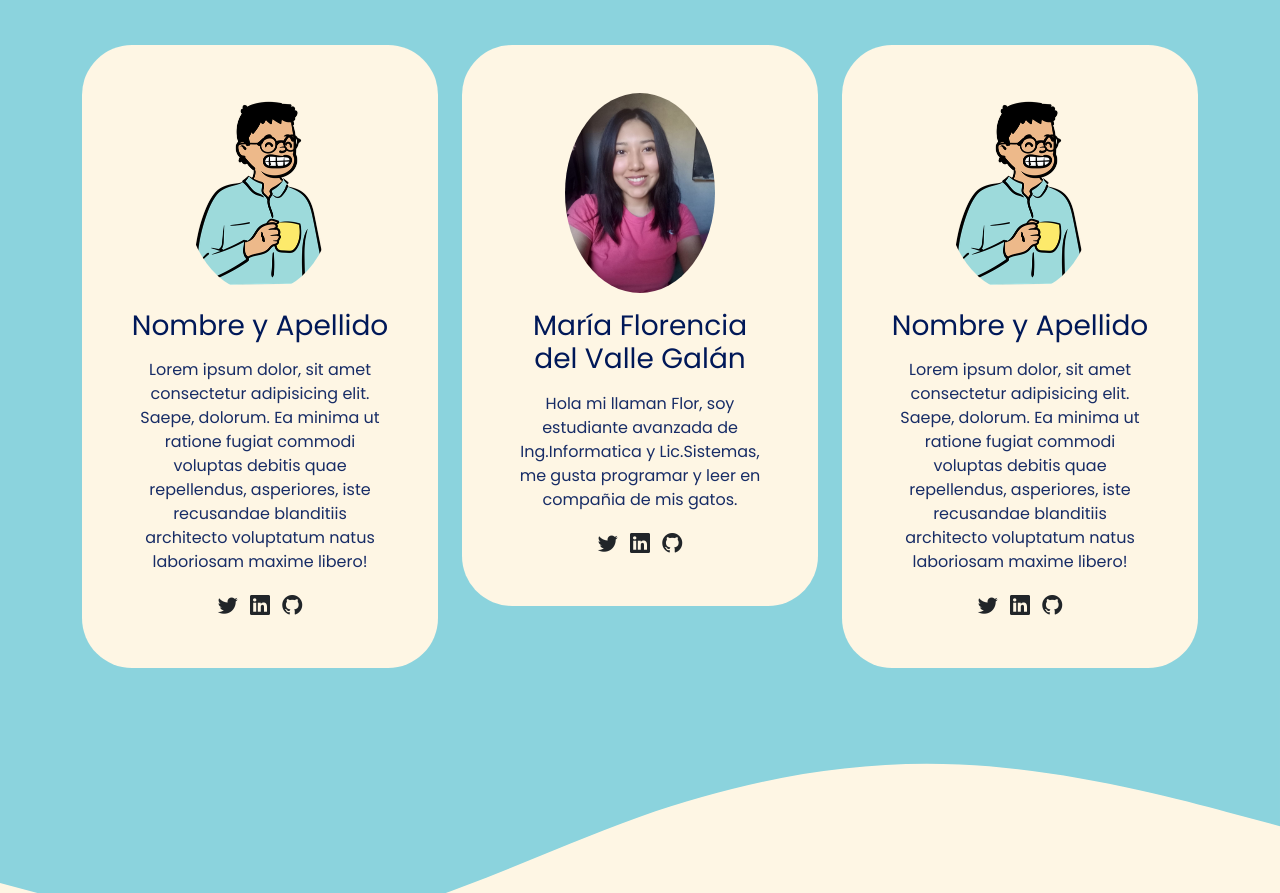
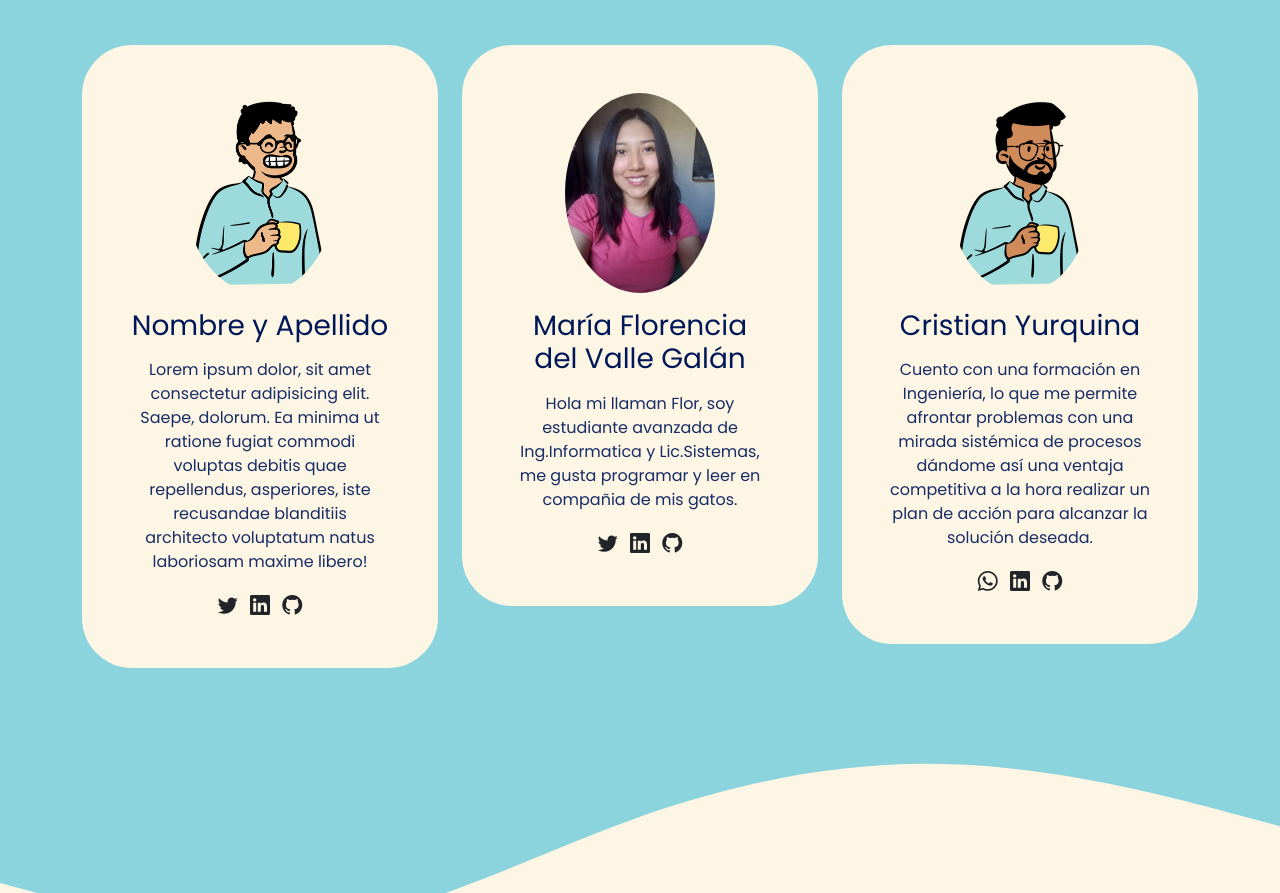
Before and after one commit to ValleGalan/devtech-podcast-web, a plain HTML site: page index.html in a window 1280 px wide. Shown: the part 1190-2083 px from the top of the page. Drawn offline with nearby package versions, Linux system fonts and the light colour scheme.

Commit message:
agregar info cristian

```diff
--- a/index.html
+++ b/index.html
@@ -130,14 +130,14 @@
           <div class="col-md-6 col-lg-4 mb-3">
             <div class="card">
               <div class="card-body text-center p-5">
-                <img src="./assets/avatar.png" alt="avatar" class="img img-fluid rounded-circle mb-3">
-                <h3 class="title card-title mb-3">Nombre y Apellido</h3>
-                <p>Lorem ipsum dolor, sit amet consectetur adipisicing elit. Saepe, dolorum. Ea minima ut ratione fugiat
-                  commodi voluptas debitis quae repellendus, asperiores, iste recusandae blanditiis architecto
-                  voluptatum natus laboriosam maxime libero!</p>
-                <a href="#"><i class="bi bi-twitter text-dark mx-1 lead"></i></a>
-                <a href="#"><i class="bi bi-linkedin text-dark mx-1 lead"></i></a>
-                <a href="#"><i class="bi bi-github text-dark mx-1 lead"></i></a>
+                <img src="./assets/avatar_cris.png" alt="avatar" class="img img-fluid rounded-circle mb-3">
+                <h3 class="title card-title mb-3">Cristian Yurquina</h3>
+                <p>Cuento con una formación en Ingeniería, lo que me permite afrontar problemas con una mirada sistémica de
+                  procesos dándome así una ventaja competitiva a la hora realizar un plan de acción para alcanzar la solución
+                  deseada.</p>
+                <a href="https://wa.me/+543884322636?text=Hola,%20quisiera%20contactarte" target="_blank"><i class="bi bi-whatsapp text-dark mx-1 lead"></i></a>
+                <a href="https://www.linkedin.com/in/cristian-david-yurquina-74a448148/" target="_blank"><i class="bi bi-linkedin text-dark mx-1 lead"></i></a>
+                <a href="https://github.com/cdyurquina" target="_blank"><i class="bi bi-github text-dark mx-1 lead"></i></a>
               </div>
             </div>
           </div>
```
Also changed, not shown: assets/avatar_cris.png (added).
